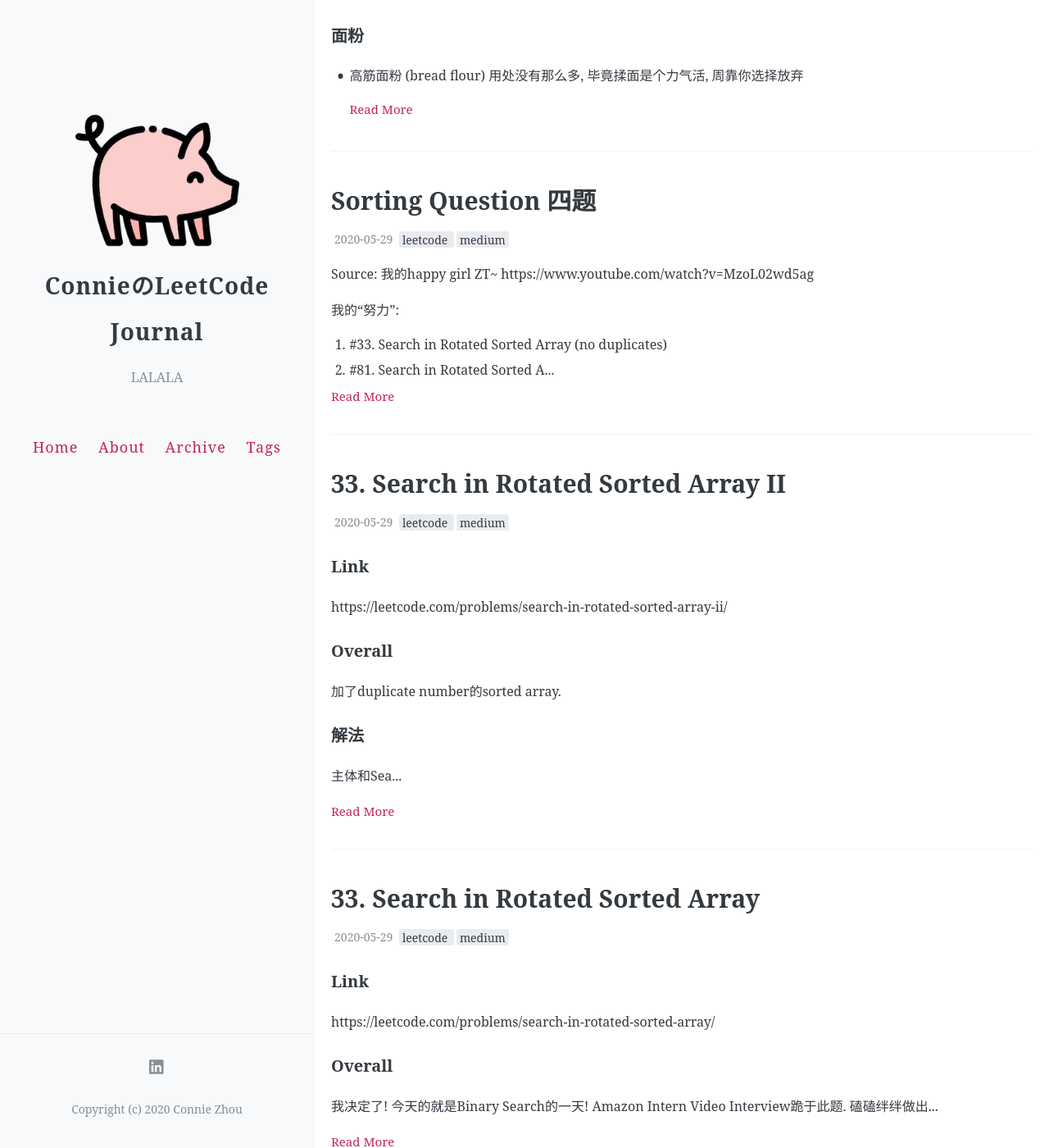
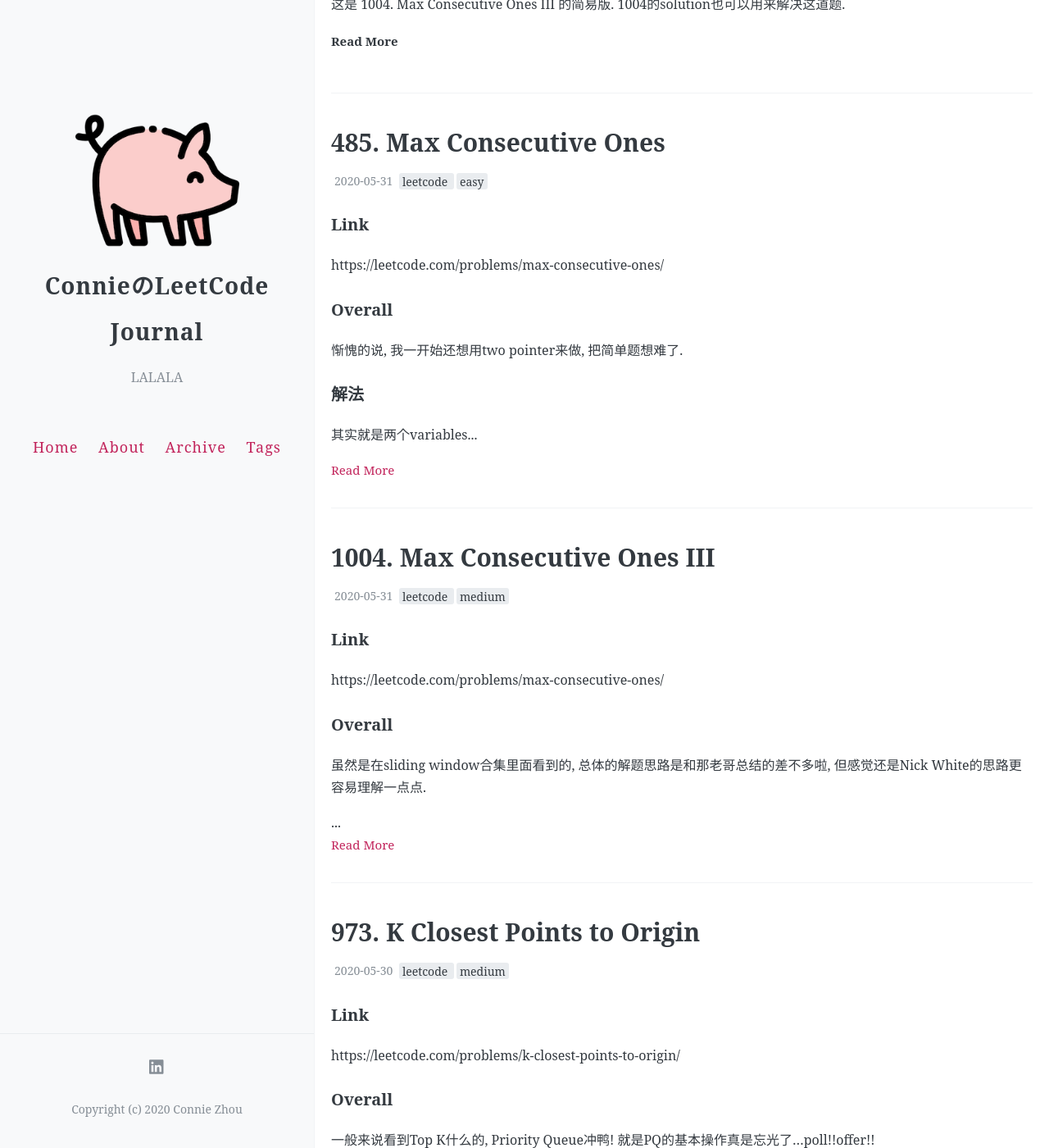
Before and after one commit to tianying0525/leetcode-vegi, a Jekyll site: the page built from index.html, in a window 1280 px wide and 1400 px high, scrolled down 623 px. Shown: the whole window at 82% size. Built offline with Jekyll 4.4.1, drawn with Linux system fonts in a browser that asks for light colours; the list of posts is cut into pages by our own code; comment, search, counter and statistics services are not loaded; some of the changed text lies outside the part shown.

Commit message:
added ones problems

````diff
--- /dev/null
+++ b/_posts/2020-05-31-leetcode-1004.md
@@ -0,0 +1,49 @@
+---
+layout: post
+title: 1004. Max Consecutive Ones III
+date: 2020-05-31
+Author: Connie
+tags: [leetcode,medium]
+comments: false
+toc: true
+---
+### Link
+https://leetcode.com/problems/max-consecutive-ones/
+
+### Overall
+虽然是在sliding window合集里面看到的, 总体的解题思路是和那老哥总结的差不多啦, 但感觉还是Nick White的思路更容易理解一点点.
+
+### Source
+[YouTube](https://www.youtube.com/watch?v=97oTiOCuxho)
+
+### 解法
+和487很像, 不过这里可以允许flip的个数变大了(不一定, 反正就是变dynamic了). 那就是check的稍微不同了而已.
+
+### 时空
+T: O(n) S: O(1)
+
+```java
+class Solution {
+    public int longestOnes(int[] A, int K) {
+        int i = 0;
+        int j = 0;
+        int counter = 0;
+
+        for(i = 0; i< A.length; i++){
+            if(A[i] == 0){
+                counter ++;
+            }
+
+            if(counter > K){
+                if(A[j] == 0){
+                    counter -- ;
+                }
+
+                j++;
+            }
+        }
+
+        return i - j;
+    }
+}
+```
--- /dev/null
+++ b/_posts/2020-05-31-leetcode-485.md
@@ -0,0 +1,39 @@
+---
+layout: post
+title: 485. Max Consecutive Ones
+date: 2020-05-31
+Author: Connie
+tags: [leetcode,easy]
+comments: false
+toc: true
+---
+### Link
+https://leetcode.com/problems/max-consecutive-ones/
+
+### Overall
+惭愧的说, 我一开始还想用two pointer来做, 把简单题想难了.
+
+### 解法
+其实就是两个variables, 一个叫max, 是我们最终要return的. 一个叫currentMax, 是目前为止最多的consecutive 0个数. 当我们的前锋i向前冲的时候, 遇到了0, 那currentMax就要变成0了. 如果是1, 那继续向前冲, 然后update Max.
+
+### 时空
+T: O(n) S: O(1)
+```java
+class Solution {
+    public int findMaxConsecutiveOnes(int[] nums) {
+        // Note让我们不用handle corner case了
+        int max = 0;
+        int currentMax = 0;
+        for(int i = 0; i < nums.length; i++){
+            if(nums[i] == 1){
+                currentMax ++;
+                max = Math.max(max, currentMax);
+            }else{
+                currentMax = 0;
+            }
+        }
+
+        return max;
+    }
+}
+```
--- /dev/null
+++ b/_posts/2020-05-31-leetcode-487.md
@@ -0,0 +1,46 @@
+---
+layout: post
+title: 487. Max Consecutive Ones II
+date: 2020-05-31
+Author: Connie
+tags: [leetcode,medium]
+comments: false
+toc: true
+---
+### Link
+https://leetcode.com/problems/max-consecutive-ones/
+
+### Overall
+这是 1004. Max Consecutive Ones III 的简易版. 1004的solution也可以用来解决这道题.
+
+### 解法
+这里咱们需要用两个pointers, 我们的小冲锋i和我们的小尾巴j. 在i冲锋陷阵的时候, 碰到0不要紧, update一下current_number_of_zero就好, 然后把current_number_of_zero大于 1时候(因为本题只允许flip一个0))的脏活累活留给j就好了. j在遇到update一下current_number_of_zero的限额用完的时候临危受命, 要挪位置来减小sliding window的size了. 需要check一件事情就是现在自己尾巴是不是0, 如果是的话,自己挪走了就多了一个配额了, 于是美滋滋把这个配额再从0变成1. 继续向前冲鸭!
+
+### 时空
+T: O(n) S: O(1)
+
+```java
+class Solution {
+    public int findMaxConsecutiveOnes(int[] nums) {
+        int i = 0;
+        int j = 0;
+        int number_of_zero_counter = 0;
+
+        for(i = 0; i < nums.length; i++){
+            if(nums[i] == 0){
+                number_of_zero_counter ++;
+            }
+
+            if(number_of_zero_counter > 1){
+                if(nums[j] == 0){
+                    number_of_zero_counter --;
+                }
+                j ++;
+            }
+        }
+
+        return i - j;
+
+    }
+}
+```
--- /dev/null
+++ b/_posts/2020-05-31-sliding-window.md
@@ -0,0 +1,22 @@
+---
+layout: post
+title: Sliding Window的一天
+date: 2020-05-31
+Author: Connie
+tags: [leetcode]
+comments: false
+toc: true
+---
+### Link
+[Collection+solution](https://leetcode.com/discuss/general-discussion/657507/sliding-window-for-beginners-problems-template-sample-solutions)
+
+[Collection](https://leetcode.com/list/x17aw7vm/)
+
+这老哥是个好人, 今天有题目做啦! 容我研究一波.
+
+我疯了, 我发现11道题里面我只做过1道, 还是八个月以前做的, 提交上去的都是wrong answer...我到底是有多怕sliding window problems啊哈哈哈哈.
+
+
+485. Max Consecutive Ones
+487. Max Consecutive Ones II
+1004. Max Consecutive Ones III
````
Also changed, not shown: _posts/2020-05-28-leetcode-49.md (+1 -1 lines).
